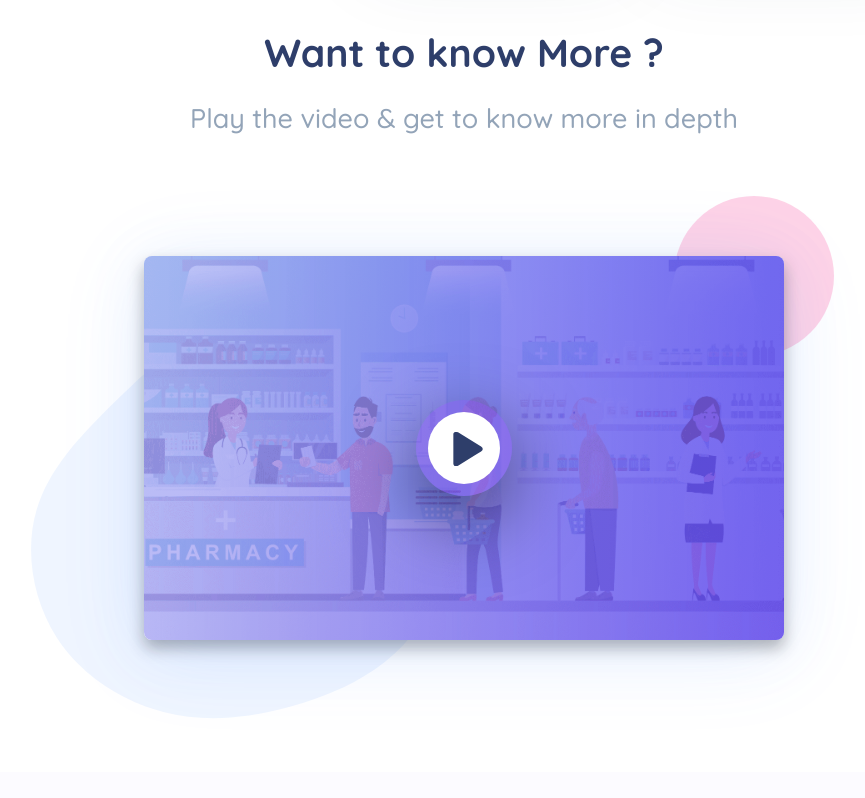
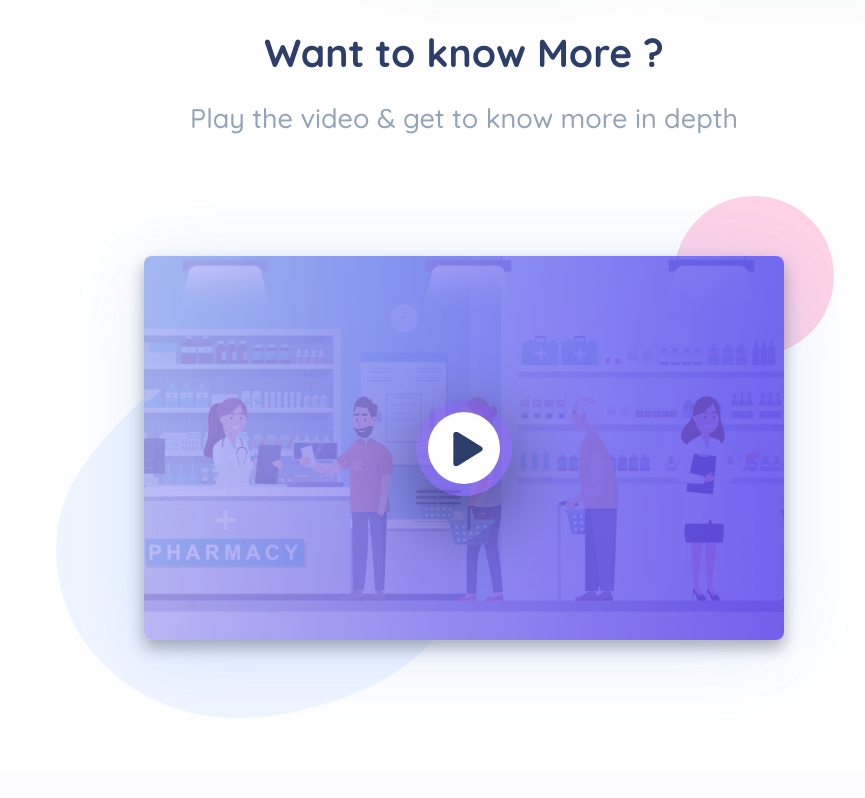
Before and after one commit to ssekaran4u/liveorder3.0-react-pre, a React (Create React App) app: page / in a window 1280 px wide. Shown: the part 1324-2122 px from the top of the page, without its empty margins (176-1041 px from the left). Built offline with nearby package versions, Linux system fonts and the light colour scheme.

Commit message:
new video blob position change

```diff
--- a/src/Components/VideoSection/NewVideoSection.css
+++ b/src/Components/VideoSection/NewVideoSection.css
@@ -74,7 +74,7 @@
 .featured-video .video-btn.video-popup > svg {
   bottom: -28%;
   /* left: -32%; */
-  left: -23%;
+  left: -19%;
   position: absolute;
   z-index: -1;
 }
```
